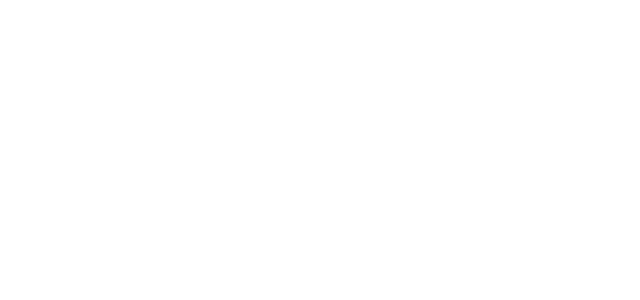
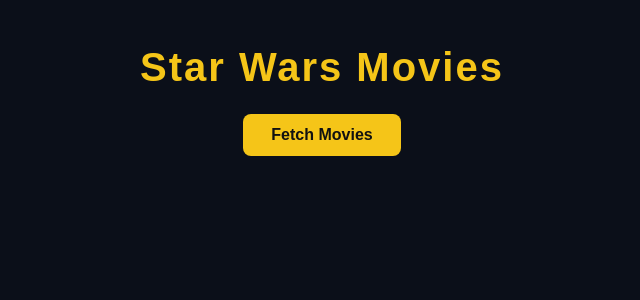
Before and after one commit to aimgodheretest/React-Practice-2026, a React (Vite) app: page / in a window 1280 px wide. Shown: the top 300 px of the page, without its empty margins (318-958 px from the left). Built offline with nearby package versions, Linux system fonts and the light colour scheme.

Commit message:
Add Movies component and associated styles for fetching and displaying Star Wars movies

```diff
--- /dev/null
+++ b/src/05-useEffect/Movies.css
@@ -0,0 +1,135 @@
+/* Main container */
+.movies-container {
+    min-height: 100vh;
+    padding: 40px 24px;
+    background: #0b0f19;
+    color: #f5f5f5;
+    font-family: Arial, sans-serif;
+}
+
+/* Page heading */
+.movies-heading {
+    text-align: center;
+    font-size: 2.5rem;
+    color: #f5c518;
+    margin-bottom: 24px;
+    letter-spacing: 2px;
+}
+
+/* Fetch button */
+.fetch-btn {
+    display: block;
+    margin: 0 auto 35px;
+    padding: 12px 28px;
+    border: none;
+    border-radius: 8px;
+    background: #f5c518;
+    color: #111;
+    font-size: 1rem;
+    font-weight: bold;
+    cursor: pointer;
+    transition: background 0.3s, transform 0.3s;
+}
+
+.fetch-btn:hover {
+    background: #ffdc52;
+    transform: translateY(-2px);
+}
+
+/* Responsive card grid */
+.movies-grid {
+    display: grid;
+    grid-template-columns: repeat(auto-fit, minmax(280px, 1fr));
+    gap: 24px;
+    max-width: 1200px;
+    margin: 0 auto;
+}
+
+/* Individual movie card */
+.movie-card {
+    display: flex;
+    flex-direction: column;
+    padding: 24px;
+    background: #171d2b;
+    border: 1px solid #30394d;
+    border-radius: 14px;
+    box-shadow: 0 8px 20px rgba(0, 0, 0, 0.25);
+    transition: transform 0.3s, border-color 0.3s;
+}
+
+.movie-card:hover {
+    transform: translateY(-6px);
+    border-color: #f5c518;
+}
+
+/* Card header */
+.movie-card-header {
+    display: flex;
+    align-items: center;
+    justify-content: space-between;
+    gap: 10px;
+    margin-bottom: 18px;
+}
+
+.episode-badge {
+    padding: 6px 10px;
+    border-radius: 20px;
+    background: #332d16;
+    color: #f5c518;
+    font-size: 0.8rem;
+    font-weight: bold;
+}
+
+.movie-year {
+    color: #aab3c5;
+    font-size: 0.9rem;
+}
+
+/* Movie title */
+.movie-title {
+    margin: 0 0 16px;
+    color: #fff;
+    font-size: 1.5rem;
+    line-height: 1.4;
+}
+
+/* Opening crawl */
+.movie-crawl {
+    flex-grow: 1;
+    color: #c0c8d6;
+    font-size: 0.95rem;
+    line-height: 1.7;
+    margin-bottom: 22px;
+}
+
+/* Movie metadata */
+.movie-details {
+    padding-top: 16px;
+    border-top: 1px solid #30394d;
+}
+
+.movie-details p {
+    margin: 8px 0;
+    color: #aab3c5;
+    font-size: 0.9rem;
+    line-height: 1.5;
+}
+
+.movie-details strong {
+    color: #f5c518;
+}
+
+/* Mobile layout */
+@media (max-width: 600px) {
+    .movies-container {
+        padding: 28px 16px;
+    }
+
+    .movies-heading {
+        font-size: 1.8rem;
+    }
+
+    .movies-grid {
+        grid-template-columns: 1fr;
+    }
+}
--- /dev/null
+++ b/src/05-useEffect/Movies.jsx
@@ -0,0 +1,59 @@
+import { useState } from "react";
+import "./Movies.css";
+
+const Movies = () => {
+  const [movies, setMovies] = useState([]);
+
+  async function fetchMoviesHandler() {
+    try {
+      const response = await fetch("https://swapi.info/api/films");
+
+      if (!response.ok) {
+        throw new Error("Failed to fetch movies");
+      }
+
+      const data = await response.json();
+      setMovies(data);
+    } catch (error) {
+      console.error("Error fetching movies:", error);
+    }
+  }
+
+  return (
+    <div className="movies-container">
+      <h1 className="movies-heading">Star Wars Movies</h1>
+
+      <button className="fetch-btn" onClick={fetchMoviesHandler}>
+        Fetch Movies
+      </button>
+
+      <div className="movies-grid">
+        {movies.map((movie) => (
+          <div className="movie-card" key={movie.episode_id}>
+            <div className="movie-card-header">
+              <span className="episode-badge">Episode {movie.episode_id}</span>
+              <span className="movie-year">
+                {movie.release_date?.slice(0, 4)}
+              </span>
+            </div>
+
+            <h2 className="movie-title">{movie.title}</h2>
+
+            <p className="movie-crawl">{movie.opening_crawl}</p>
+
+            <div className="movie-details">
+              <p>
+                <strong>Director:</strong> {movie.director}
+              </p>
+              <p>
+                <strong>Release Date:</strong> {movie.release_date}
+              </p>
+            </div>
+          </div>
+        ))}
+      </div>
+    </div>
+  );
+};
+
+export default Movies;
--- a/src/App.jsx
+++ b/src/App.jsx
@@ -1,6 +1,8 @@
 // import Usestate from "./04-UseState/Usestate";
 // import ApiFetching from "./05-useEffect/ApiFetching";
 // import Clock from "./05-useEffect/Clock";
+
+import Movies from "./05-useEffect/Movies";
 
 const App = () => {
   return (
@@ -8,6 +10,7 @@
       {/* <Usestate /> */}
       {/* <ApiFetching /> */}
       {/* <Clock /> */}
+      <Movies />
     </>
   );
 };
```
